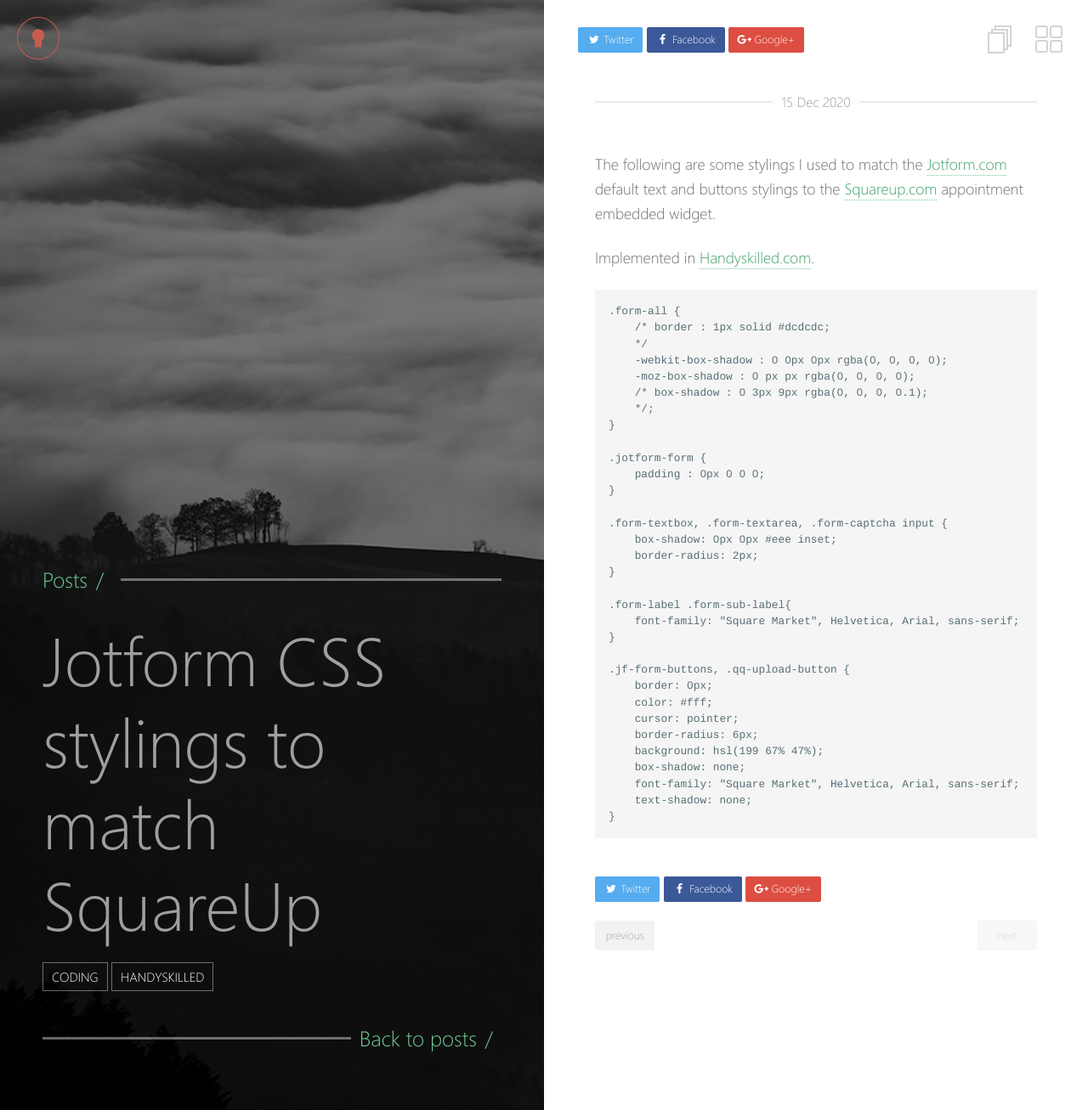
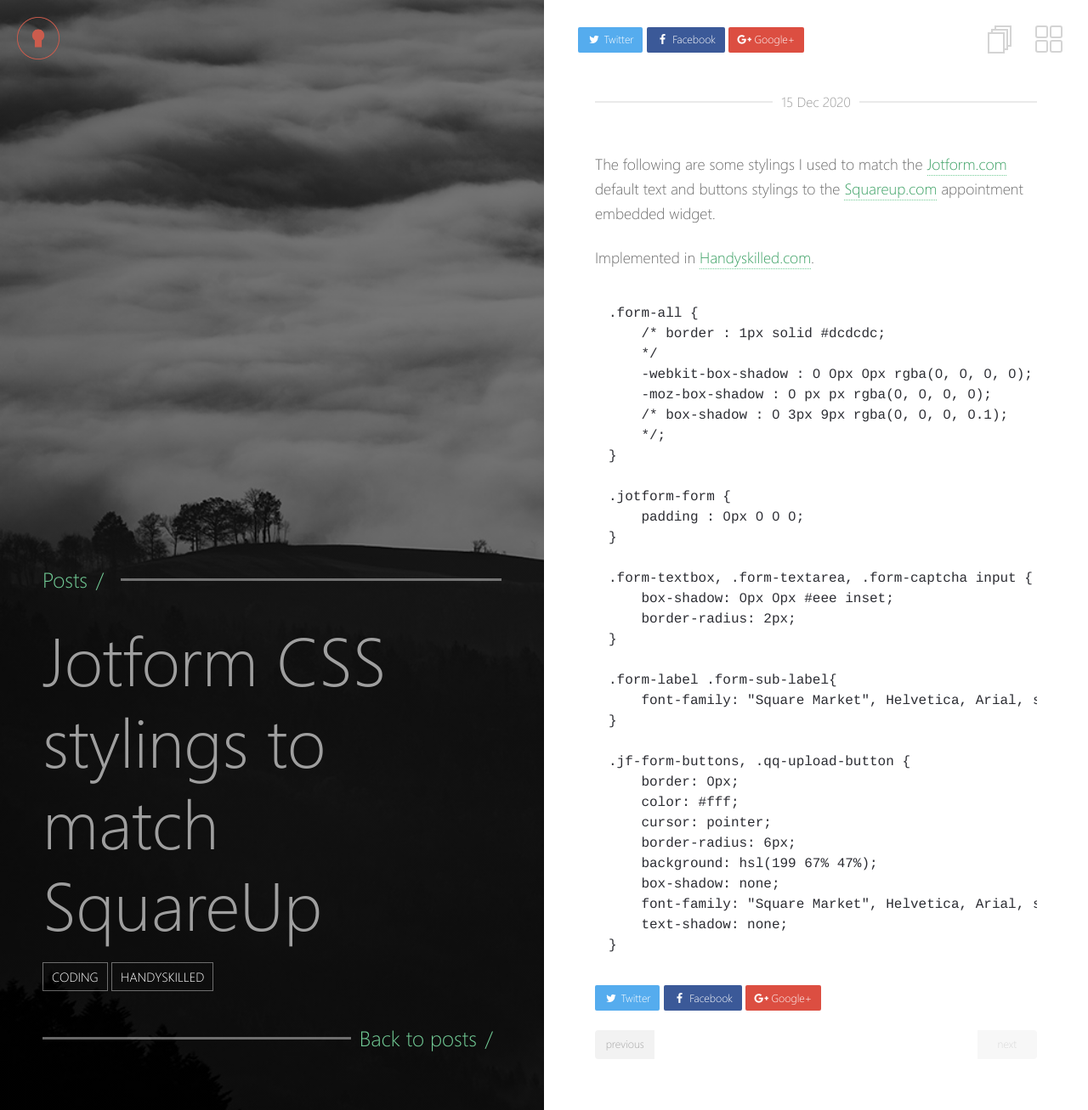
Before and after one commit to YazanKittaneh/yazan.io, a Jekyll site: the page built from _posts/2020-12-15-Jotform-CSS-stylings-to-match-SquareUp.md, in a window 1280 px wide. Shown: the whole page at 85% size. Built offline with Jekyll 4.4.1, drawn with Linux system fonts in a browser that asks for light colours.

Commit message:
changed code markup style

````diff
--- a/_posts/2020-12-15-Jotform-CSS-stylings-to-match-SquareUp.md
+++ b/_posts/2020-12-15-Jotform-CSS-stylings-to-match-SquareUp.md
@@ -12,7 +12,7 @@
 
 Implemented in [Handyskilled.com](https://handyskilled.com).
 
-```html
+```CSS
 .form-all {
     /* border : 1px solid #dcdcdc;
     */
````
